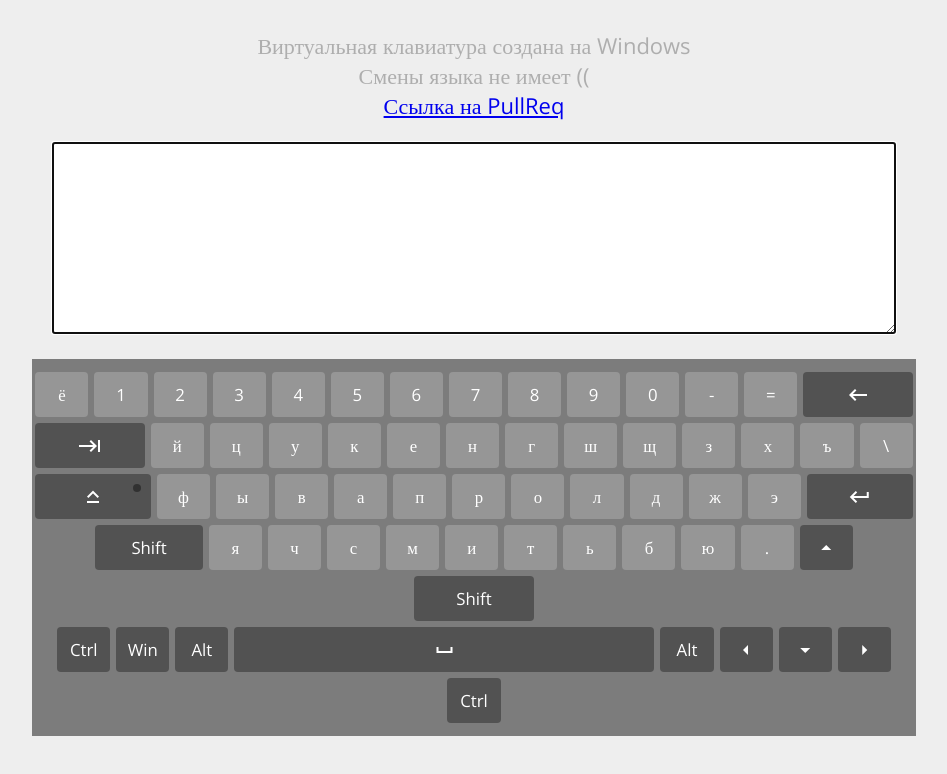
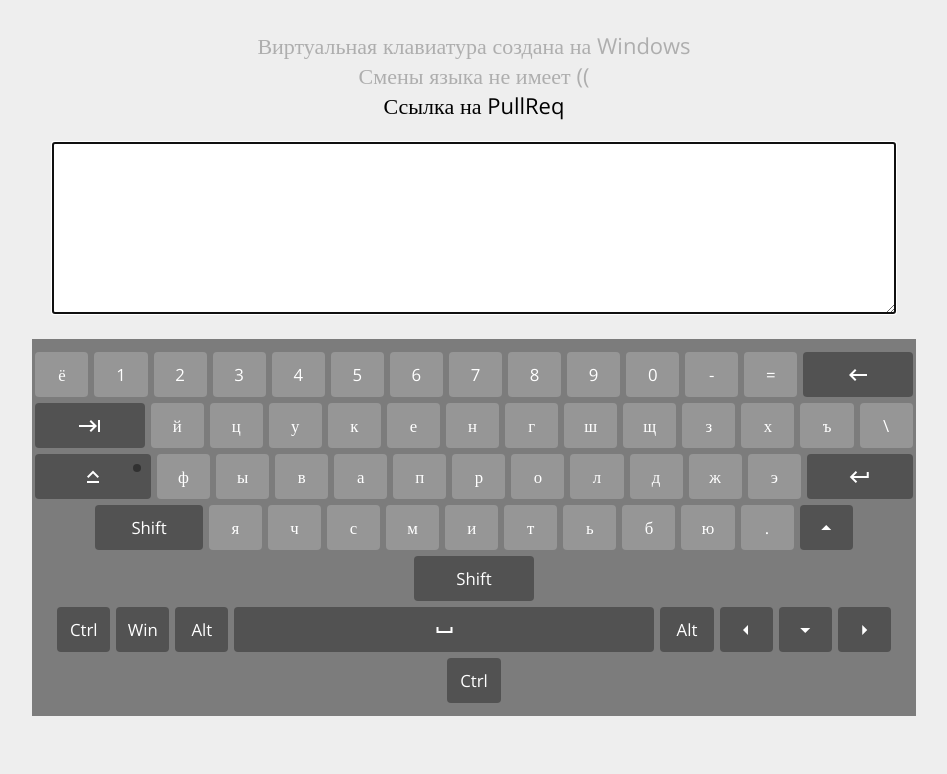
Before and after one commit to AlexBob98/virtual-keyboard, a plain HTML site: page index.html in a window 1280 px wide. Shown: the whole page, without its empty margins (166-1113 px from the left). Drawn offline with nearby package versions, Linux system fonts and the light colour scheme.

Commit message:
feat: update style.css

```diff
--- a/assets/style.css
+++ b/assets/style.css
@@ -18,12 +18,20 @@ body {
     background: #7c7c7c;
     user-select: none;
 }
+.text-pull {
+  text-decoration: none;
+  color: #000;
+  transition: all 0.4s;
+}
+.text-pull:hover {
+    color: #aeaeae;
+}
 .keyboard__keys {
     text-align: center;
 }
 .keyboard-in {
     width: 65%;
-    height: 170px;
+    height: 150px;
     margin: 0 auto;
     padding: 10px;
     font-family: 'Open Sans', sans-serif;
@@ -57,6 +65,10 @@ button.keyboard__key.tab:active {
     -webkit-tap-highlight-color: transparent;
     position: relative;
     font-family: 'Open Sans';
+    transition: all 0.5s;
+}
+.keyboard__key:hover {
+    background:rgba(0, 0, 0, 0.5);
 }
 .virtul {
         font-size: 22px;
```
